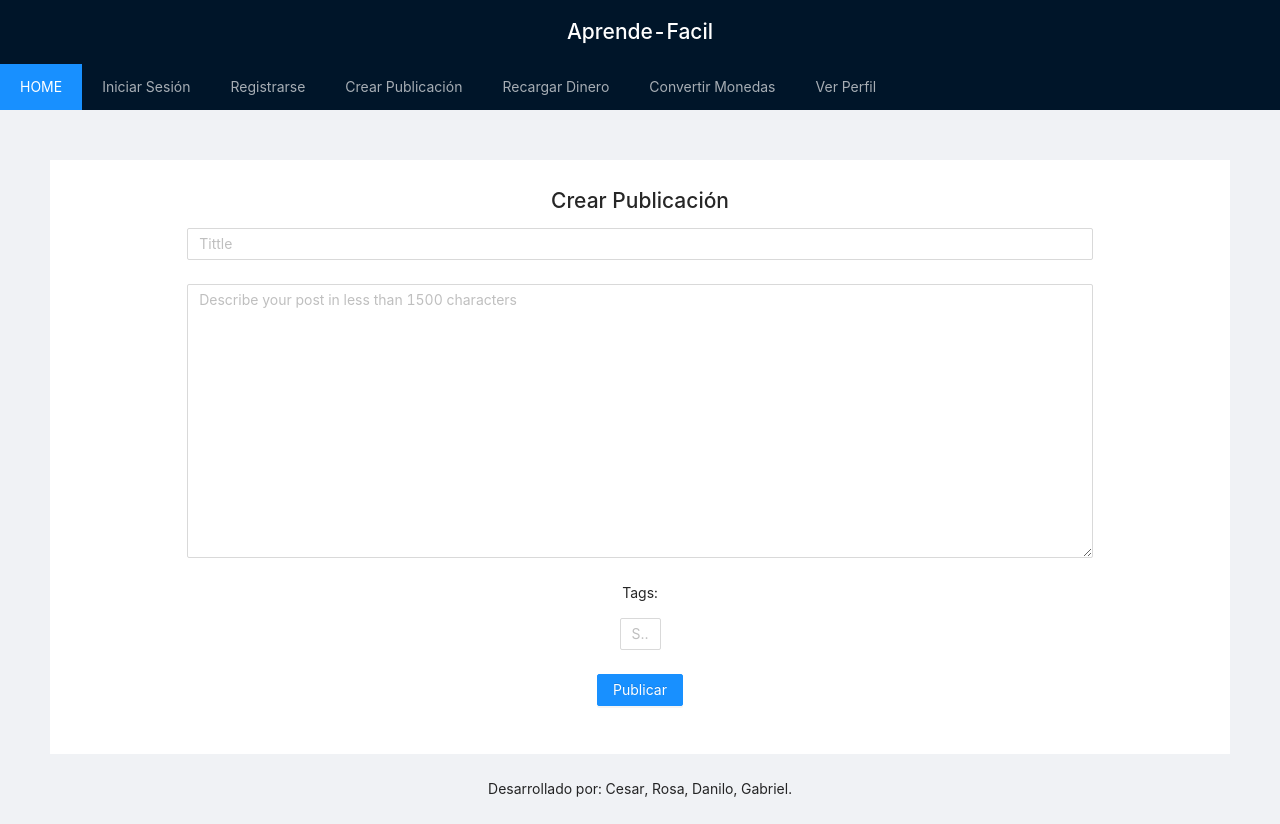
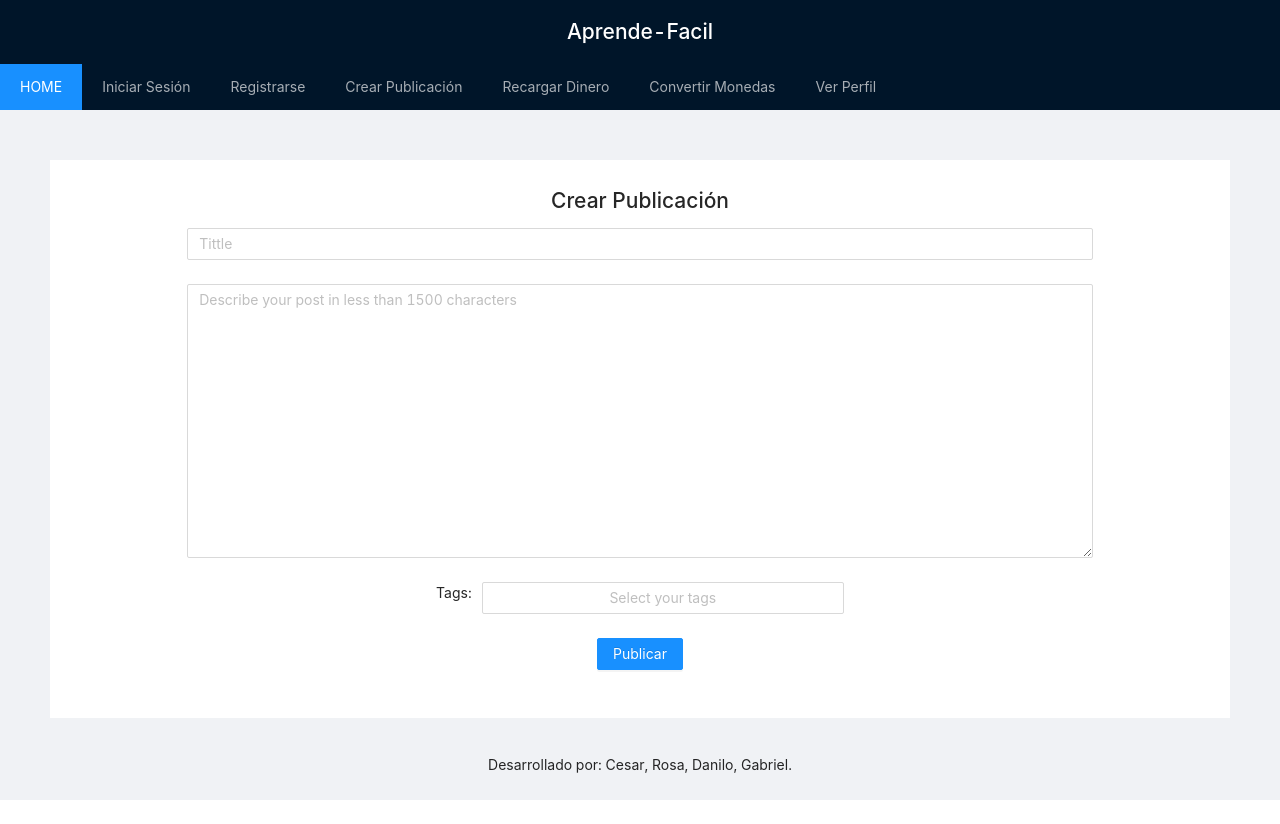
Before and after one commit to ProyectoCC3S2/AprendeFacil, a React (Create React App) app in the folder frontend/: page /CrearPublicacion in a window 1280 px wide. After the commit the page ends 800 px from the top, so only its background shows below. Built offline with nearby package versions, Linux system fonts and the light colour scheme; no server answers.

Commit message:
Front v1.1
Archivos que no van en component

```diff
--- a/frontend/src/App.css
+++ b/frontend/src/App.css
@@ -62,3 +62,30 @@
 .create-form-input{
   width: 80%;
 }
+
+.create-form-input__search{
+  width: 50%;
+}
+
+.register-form{
+  display: flex;
+  flex-direction: column;
+}
+
+.split-menu{
+  display: flex;
+  justify-content: space-between;
+
+}
+
+.tags{
+  width: 80%;
+  display: flex;
+  flex-direction: row;
+  justify-content: center;
+  column-gap: 10px;
+}
+
+.tags__select{
+  width: 40%;
+}
```
Also changed, not shown: frontend/src/Routes.js (line endings or trailing spaces).
